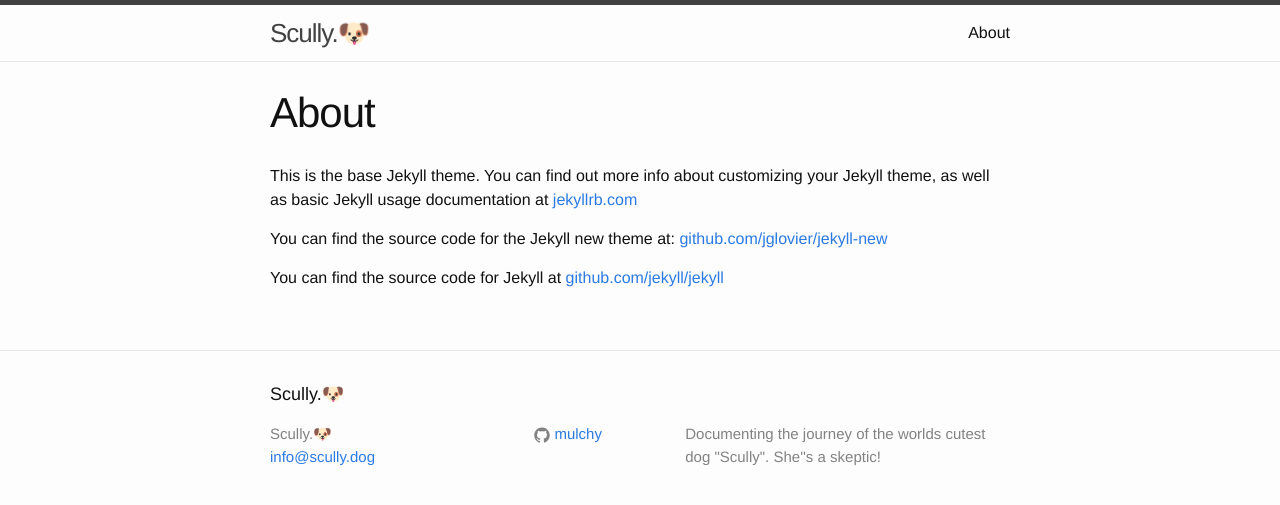
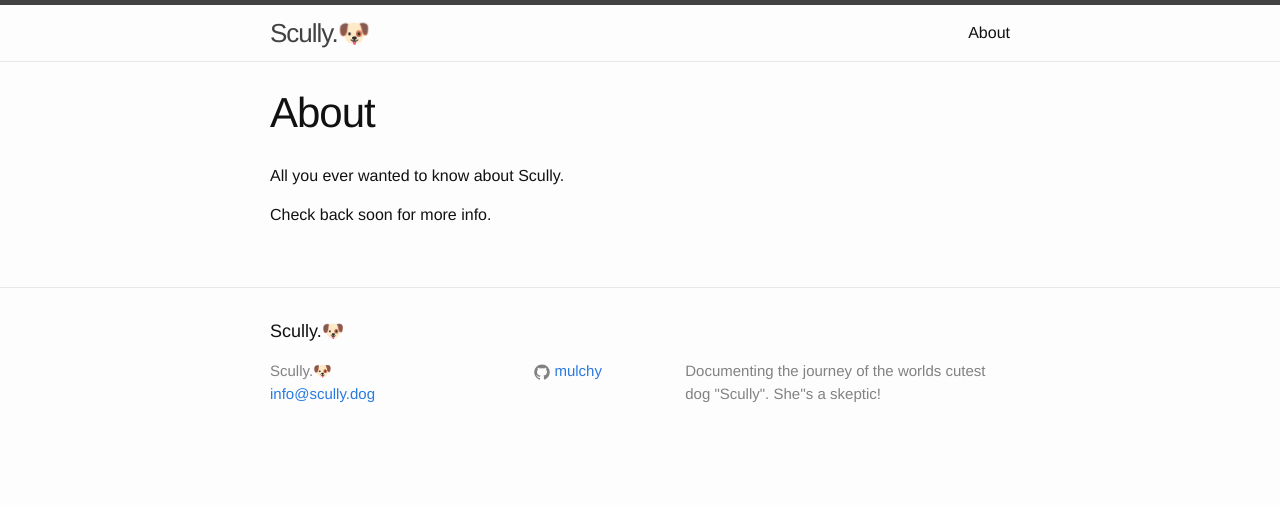
Before and after one commit to mulchy/scully, a Jekyll site: the page built from about.md, in a window 1280 px wide. Shown: the top 505 px of the page. Built offline with Jekyll 4.4.1, drawn with Linux system fonts in a browser that asks for light colours.

```diff
--- a/about.md
+++ b/about.md
@@ -4,8 +4,6 @@ title: About
 permalink: /about/
 ---
 
-This is the base Jekyll theme. You can find out more info about customizing your Jekyll theme, as well as basic Jekyll usage documentation at [jekyllrb.com](http://jekyllrb.com/)
+All you ever wanted to know about Scully.
 
-You can find the source code for the Jekyll new theme at: [github.com/jglovier/jekyll-new](https://github.com/jglovier/jekyll-new)
-
-You can find the source code for Jekyll at [github.com/jekyll/jekyll](https://github.com/jekyll/jekyll)
+Check back soon for more info.
```
Also changed, not shown: _config_dev.yml (added, +13 -0 lines), _posts/2015-10-04-first-post.markdown (added, +10 -0 lines), _posts/2015-10-04-welcome-to-jekyll.markdown (deleted, +0 -25 lines), index.html (+2 -5 lines), images/scully.jpg (added), 1 other file.
